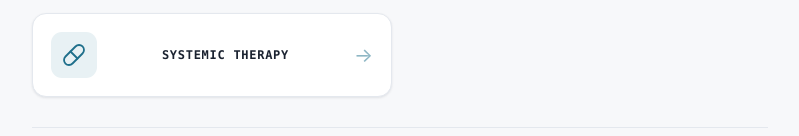
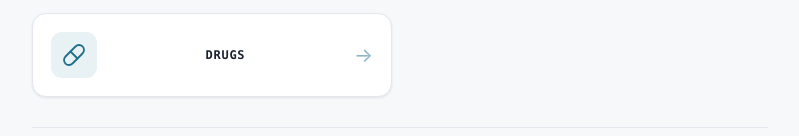
Before and after one commit to jonanze/oncos, a plain HTML site: page index.html in a window 1280 px wide. Shown: the part 423-559 px from the top of the page, without its empty margins (240-1039 px from the left). Drawn offline with Linux system fonts and the light colour scheme.

Commit message:
Update OncOS hub (2026-06-30)

```diff
--- a/index.html
+++ b/index.html
@@ -70,7 +70,7 @@
   <section class="grid">
       <a class="card" href="https://jonanze.github.io/oncos-evidence/"><span class="ic"><svg viewBox="0 0 24 24" fill="none" stroke="currentColor" stroke-width="1.8" stroke-linecap="round" stroke-linejoin="round" aria-hidden="true"><path d="M5 5c0 1.66 3.13 3 7 3s7-1.34 7-3-3.13-3-7-3-7 1.34-7 3z"/><path d="M5 5v7c0 1.66 3.13 3 7 3s7-1.34 7-3V5"/><path d="M5 12v7c0 1.66 3.13 3 7 3s7-1.34 7-3v-7"/></svg></span><span class="cname">Evidence Database</span><span class="cgo" aria-hidden="true">&rarr;</span></a>
       <a class="card" href="https://jonanze.github.io/oncos-staging/"><span class="ic"><svg viewBox="0 0 24 24" fill="none" stroke="currentColor" stroke-width="1.8" stroke-linecap="round" stroke-linejoin="round" aria-hidden="true"><path d="M3 21h18"/><path d="M6 21v-6"/><path d="M12 21V10"/><path d="M18 21V5"/></svg></span><span class="cname">Staging</span><span class="cgo" aria-hidden="true">&rarr;</span></a>
-      <a class="card" href="https://jonanze.github.io/oncos-systemic/"><span class="ic"><svg viewBox="0 0 24 24" fill="none" stroke="currentColor" stroke-width="1.8" stroke-linecap="round" stroke-linejoin="round" aria-hidden="true"><path d="m10.5 20.5 10-10a4.95 4.95 0 1 0-7-7l-10 10a4.95 4.95 0 1 0 7 7Z"/><path d="m8.5 8.5 7 7"/></svg></span><span class="cname">Systemic Therapy</span><span class="cgo" aria-hidden="true">&rarr;</span></a>
+      <a class="card" href="https://jonanze.github.io/oncos-systemic/"><span class="ic"><svg viewBox="0 0 24 24" fill="none" stroke="currentColor" stroke-width="1.8" stroke-linecap="round" stroke-linejoin="round" aria-hidden="true"><path d="m10.5 20.5 10-10a4.95 4.95 0 1 0-7-7l-10 10a4.95 4.95 0 1 0 7 7Z"/><path d="m8.5 8.5 7 7"/></svg></span><span class="cname">Drugs</span><span class="cgo" aria-hidden="true">&rarr;</span></a>
   </section>
   <footer class="disc">
     &copy; Jonan Tan 2026
```
